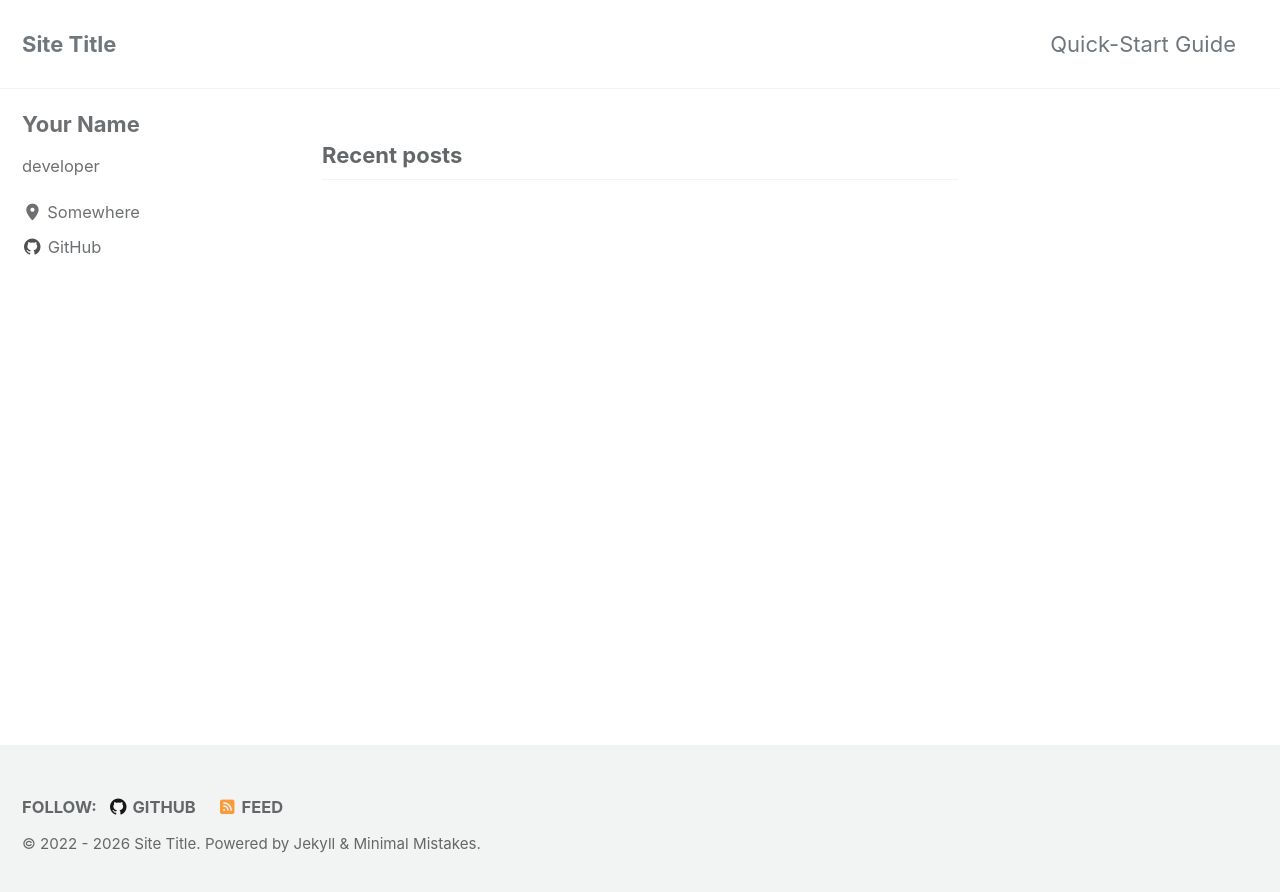
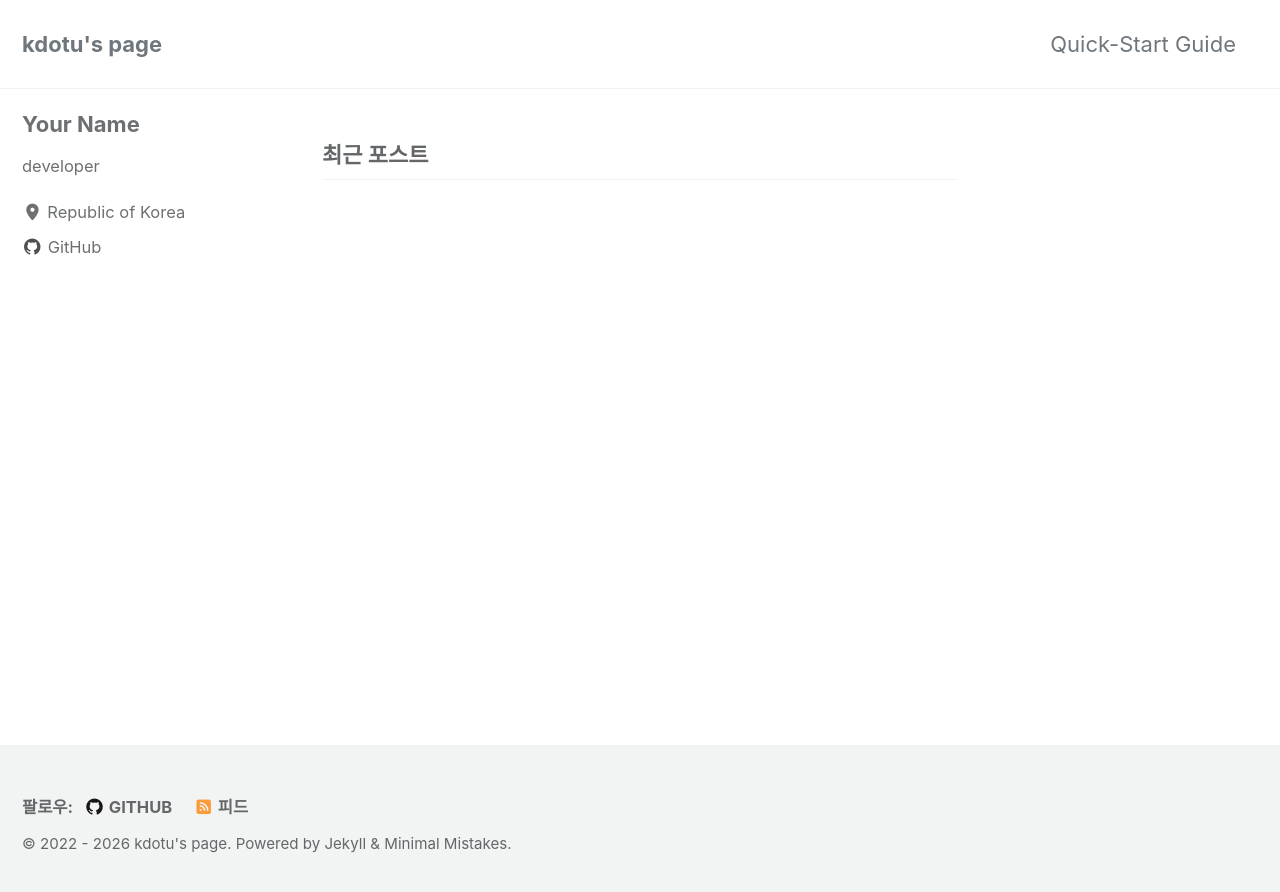
Before and after one commit to kdotu/kdotu.github.io, a Jekyll site: the page built from index.html, in a window 1280 px wide. Shown: the top 892 px of the page. Built offline with Jekyll 4.4.1, drawn with Linux system fonts in a browser that asks for light colours; cached includes are drawn as plain includes; the list of posts is cut into pages by our own code.

Commit message:
Update _config.yml

```diff
--- a/_config.yml
+++ b/_config.yml
@@ -8,9 +8,9 @@
 minimal_mistakes_skin    : "default" # "air", "aqua", "contrast", "dark", "dirt", "neon", "mint", "plum", "sunrise"
 
 # Site Settings
-locale                   : "en-US"
+locale                   : "ko-KR"
 rtl                      : # true, false (default) # turns direction of the page into right to left for RTL languages
-title                    : "Site Title"
+title                    : "kdotu's page"
 title_separator          : "-"
 subtitle                 : # site tagline that appears below site title in masthead
 name                     : "kdotu"
@@ -109,7 +109,7 @@ author:
   name             : "Your Name"
   avatar           : # path of avatar image, e.g. "/assets/images/bio-photo.jpg"
   bio              : "developer"
-  location         : "Somewhere"
+  location         : "Republic of Korea"
   email            :
   links:
     - label: "Email"
```
